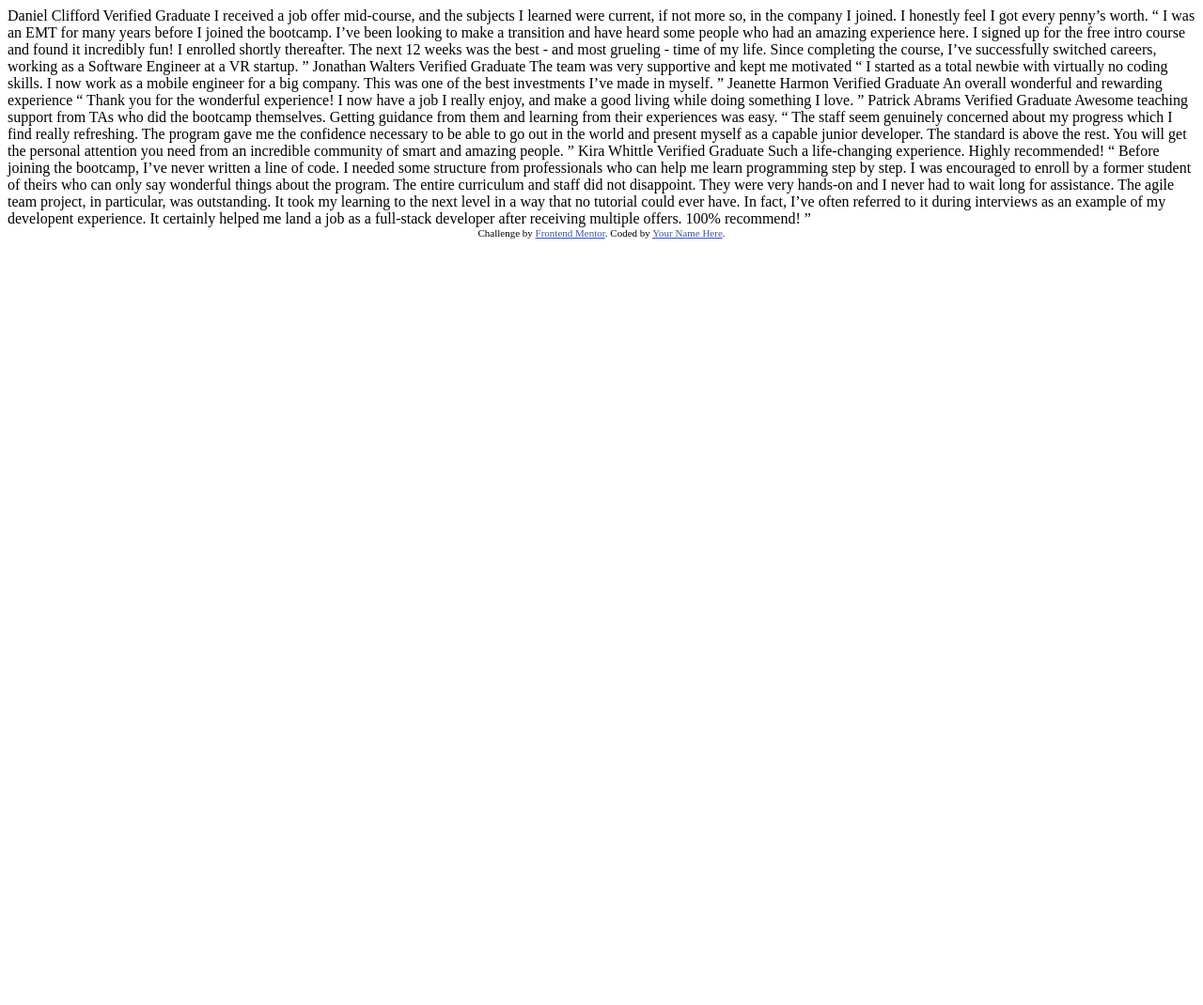
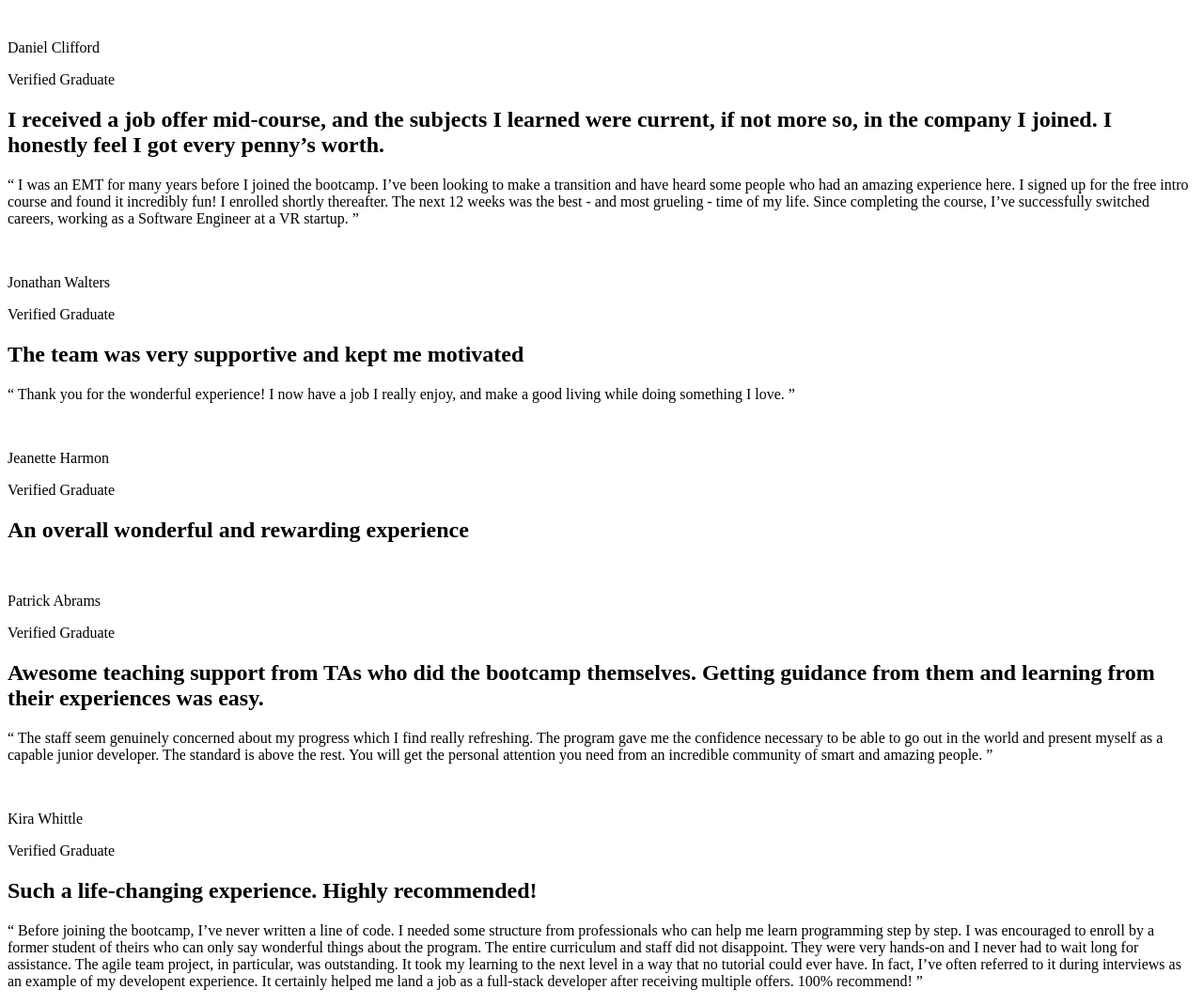
Before and after one commit to kenzotakamori/frontendmentor-testimonials, a plain HTML site: page index.html in a window 1280 px wide. Shown: the whole page at 94% size. Before the commit the page ends 800 px from the top, so only its background shows below. Drawn offline with Linux system fonts and the light colour scheme.

Commit message:
index structure

```diff
--- a/index.html
+++ b/index.html
@@ -15,50 +15,80 @@
   </style>
 </head>
 <body>
-  Daniel Clifford
-  Verified Graduate
-
+  <article id="daniel">
+    <div class="info-person">
+      <img src="" alt="">
+      <p class="name">Daniel Clifford</p>
+      <p class="status">Verified Graduate</p>
+    </div>
+    <h2>
       I received a job offer mid-course, and the subjects I learned were current, if not more so,
       in the company I joined. I honestly feel I got every penny’s worth.
-
+    </h2>
+    <p>
       “ I was an EMT for many years before I joined the bootcamp. I’ve been looking to make a
       transition and have heard some people who had an amazing experience here. I signed up
       for the free intro course and found it incredibly fun! I enrolled shortly thereafter.
       The next 12 weeks was the best - and most grueling - time of my life. Since completing
       the course, I’ve successfully switched careers, working as a Software Engineer at a VR startup. ”
+    </p>
+  </article>
 
-  Jonathan Walters
-  Verified Graduate
-
+  <article id="jonathan">
+    <div class="info-person">
+      <img src="" alt="">
+      <p class="name">Jonathan Walters</p>
+      <p class="status">Verified Graduate</p>
+    </div>
+    <h2>
       The team was very supportive and kept me motivated
-
-  “ I started as a total newbie with virtually no coding skills. I now work as a mobile engineer
-  for a big company. This was one of the best investments I’ve made in myself. ”
-
-  Jeanette Harmon
-  Verified Graduate
-
-  An overall wonderful and rewarding experience
-
+    </h2>
+    <p>
       “ Thank you for the wonderful experience! I now have a job I really enjoy, and make a good living
       while doing something I love. ”
+    </p>
+  </article>
 
-  Patrick Abrams
-  Verified Graduate
+  <article id="jeanette">
+    <div class="info-person">
+      <img src="" alt="">
+      <p class="name">Jeanette Harmon</p>
+      <p class="status">Verified Graduate</p>
+    </div>
+    <h2>
+      An overall wonderful and rewarding experience
+    </h2>
+    <p>
 
+    </p>
+  </article>
+
+  <article id="patrick">
+    <div class="info-person">
+      <img src="" alt="">
+      <p class="name">Patrick Abrams</p>
+      <p class="status">Verified Graduate</p>
+    </div>
+    <h2>
       Awesome teaching support from TAs who did the bootcamp themselves. Getting guidance from them and
       learning from their experiences was easy.
-
+    </h2>
+    <p>
       “ The staff seem genuinely concerned about my progress which I find really refreshing. The program
       gave me the confidence necessary to be able to go out in the world and present myself as a capable
       junior developer. The standard is above the rest. You will get the personal attention you need from
       an incredible community of smart and amazing people. ”
+    </p>
+  </article>
 
-  Kira Whittle
-  Verified Graduate
-
-  Such a life-changing experience. Highly recommended!
-
+  <article id="kira">
+    <div class="info-person">
+      <img src="" alt="">
+      <p class="name">Kira Whittle</p>
+      <p class="status">Verified Graduate</p>
+    </div>
+    <h2>Such a life-changing experience. Highly recommended!</h2>
+    <p>
       “ Before joining the bootcamp, I’ve never written a line of code. I needed some structure from
       professionals who can help me learn programming step by step. I was encouraged to enroll by a former
       student of theirs who can only say wonderful things about the program. The entire curriculum and staff
@@ -67,10 +97,8 @@
       could ever have. In fact, I’ve often referred to it during interviews as an example of my developent
       experience. It certainly helped me land a job as a full-stack developer after receiving multiple offers.
       100% recommend! ”
-
-  <div class="attribution">
-    Challenge by <a href="https://www.frontendmentor.io?ref=challenge" target="_blank">Frontend Mentor</a>.
-    Coded by <a href="#">Your Name Here</a>.
+    </p>
+  </article>
   </div>
 </body>
 </html>
```
Lines whose indentation alone changed are shown as unchanged.
